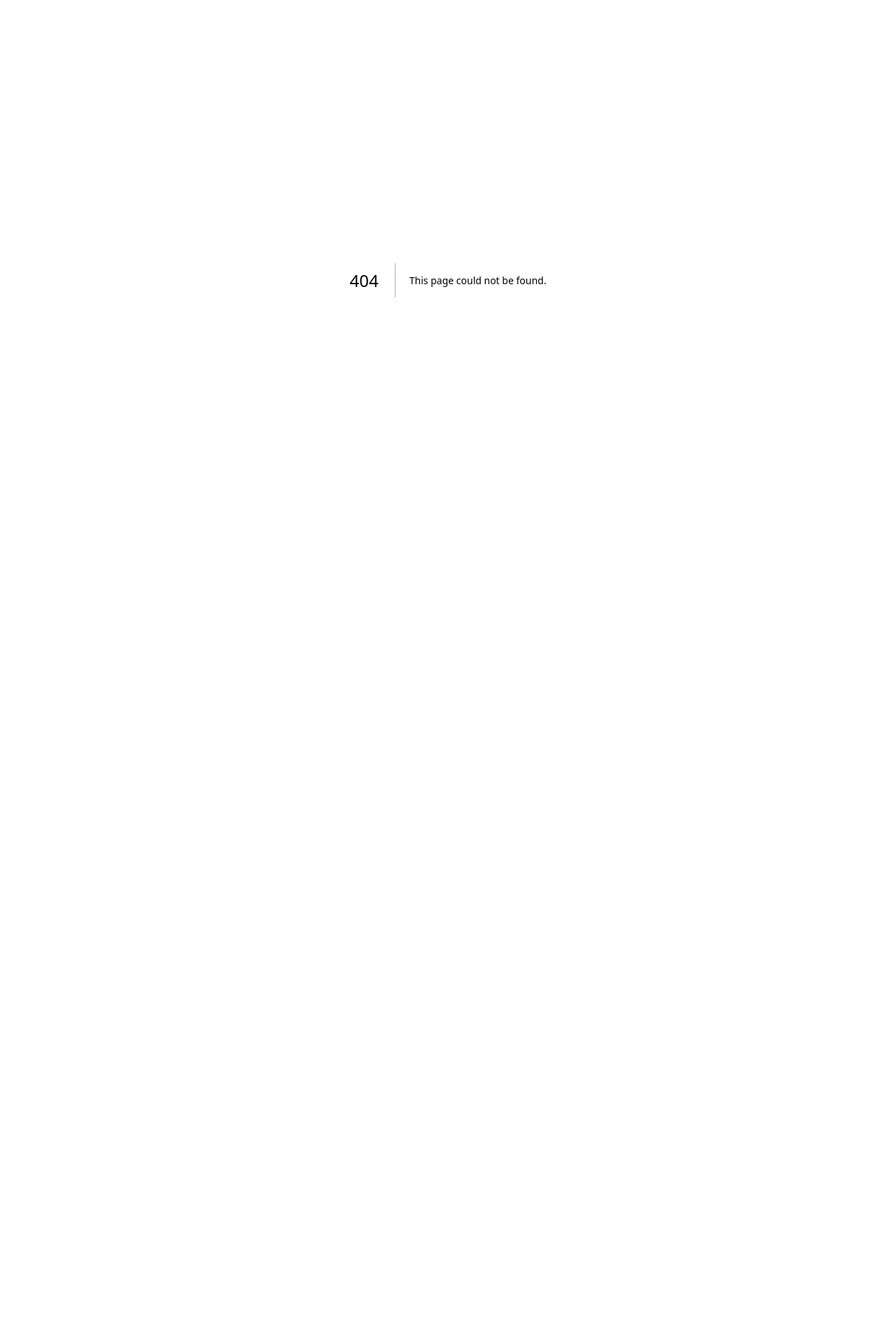
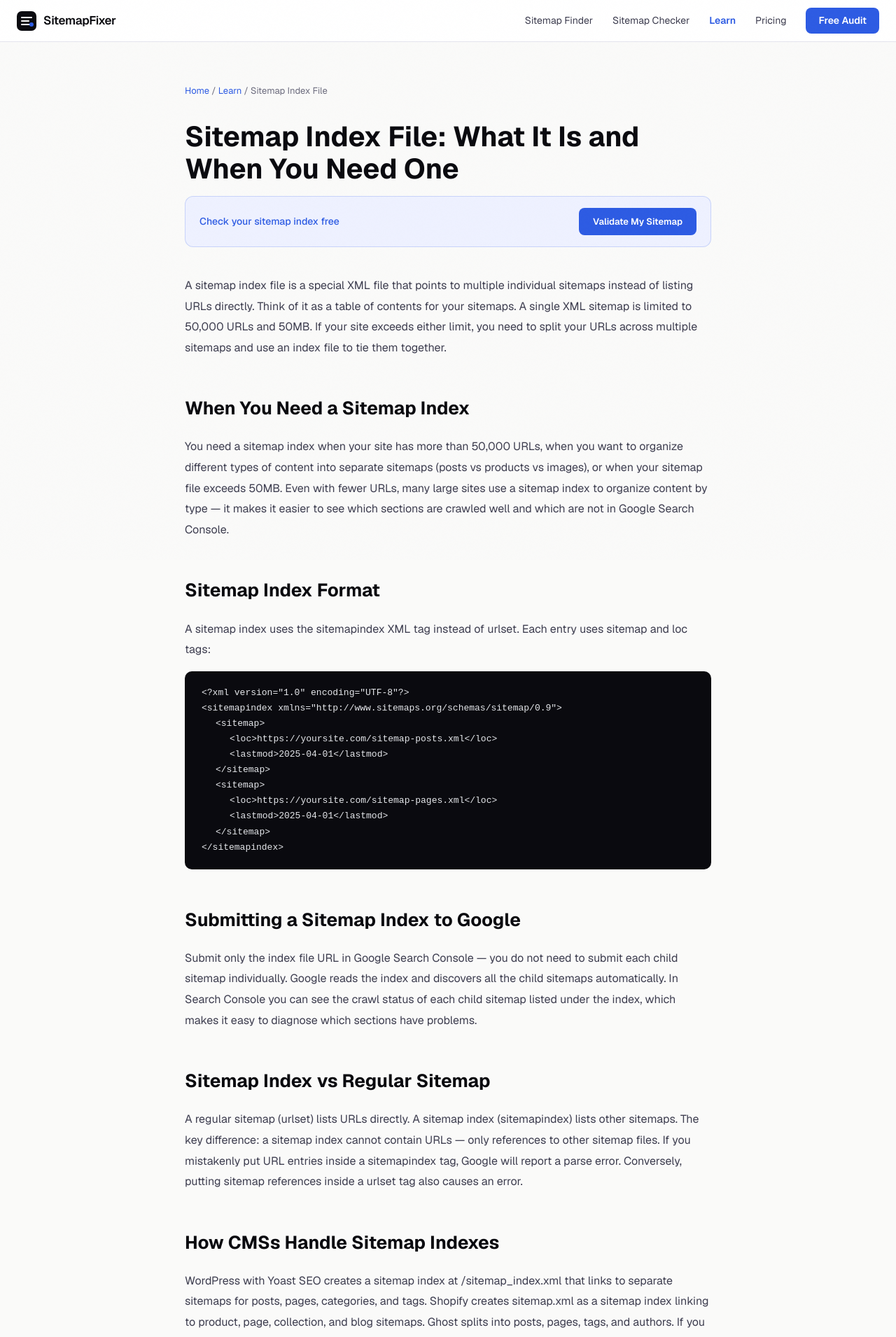
Before and after one commit to Watermelon-Coctail-Bar/sitemap-fixer, a Next.js app: page /learn/sitemap-index-file in a window 1280 px wide. Before the commit this address had no page. Shown: the top 1910 px of the page at 70% size. Before the commit the page ends 800 px from the top, so only its background shows below. Built offline with nearby package versions, Linux system fonts and the light colour scheme.

Commit message:
Create page.tsx

```diff
--- /dev/null
+++ b/src/app/learn/sitemap-index-file/page.tsx
@@ -0,0 +1,58 @@
+import type { Metadata } from 'next';
+export const metadata: Metadata = {
+  title: 'Sitemap Index File: What It Is and When You Need One | SitemapFixer',
+  description: "A sitemap index file points to multiple individual sitemaps. Learn when you need one, how to create it, and how it differs from a regular sitemap.",
+  alternates: { canonical: 'https://sitemapfixer.com/learn/sitemap-index-file' },
+};
+export default function Page() {
+  return (
+    <div style={{ maxWidth: 800, margin: '0 auto', padding: '60px 24px' }}>
+      <nav style={{ fontSize: 13, color: '#6b6b7d', marginBottom: 32 }}>
+        <a href="/" style={{ color: '#2d5be3', textDecoration: 'none' }}>Home</a>{' / '}
+        <a href="/learn" style={{ color: '#2d5be3', textDecoration: 'none' }}>Learn</a>{' / '}
+        <span>Sitemap Index File</span>
+      </nav>
+      <h1 style={{ fontSize: 40, fontWeight: 700, color: '#0a0a0f', marginBottom: 16, lineHeight: 1.15 }}>Sitemap Index File: What It Is and When You Need One</h1>
+      <div style={{ background: '#eef1ff', border: '1px solid rgba(45,91,227,0.2)', borderRadius: 12, padding: '16px 20px', marginBottom: 40, display: 'flex', alignItems: 'center', justifyContent: 'space-between', gap: 16 }}>
+        <span style={{ fontSize: 14, color: '#2d5be3', fontWeight: 500 }}>Check your sitemap index free</span>
+        <a href="/" style={{ background: '#2d5be3', color: 'white', padding: '10px 20px', borderRadius: 8, textDecoration: 'none', fontWeight: 600, fontSize: 13 }}>Validate My Sitemap</a>
+      </div>
+      <div style={{ fontSize: 16, color: '#3d3d4f', lineHeight: 1.85 }}>
+        <p style={{ marginBottom: 24 }}>A sitemap index file is a special XML file that points to multiple individual sitemaps instead of listing URLs directly. Think of it as a table of contents for your sitemaps. A single XML sitemap is limited to 50,000 URLs and 50MB. If your site exceeds either limit, you need to split your URLs across multiple sitemaps and use an index file to tie them together.</p>
+
+        <h2 style={{ fontSize: 26, fontWeight: 700, color: '#0a0a0f', marginTop: 48, marginBottom: 16 }}>When You Need a Sitemap Index</h2>
+        <p style={{ marginBottom: 24 }}>You need a sitemap index when your site has more than 50,000 URLs, when you want to organize different types of content into separate sitemaps (posts vs products vs images), or when your sitemap file exceeds 50MB. Even with fewer URLs, many large sites use a sitemap index to organize content by type — it makes it easier to see which sections are crawled well and which are not in Google Search Console.</p>
+
+        <h2 style={{ fontSize: 26, fontWeight: 700, color: '#0a0a0f', marginTop: 48, marginBottom: 16 }}>Sitemap Index Format</h2>
+        <p style={{ marginBottom: 16 }}>A sitemap index uses the sitemapindex XML tag instead of urlset. Each entry uses sitemap and loc tags:</p>
+        <div style={{ background: '#0a0a0f', borderRadius: 10, padding: '20px 24px', marginBottom: 24, fontFamily: 'monospace', fontSize: 13, color: '#e5e7eb', lineHeight: 1.7, overflowX: 'auto' }}>
+          <div>{'<?xml version="1.0" encoding="UTF-8"?>'}</div>
+          <div>{'<sitemapindex xmlns="http://www.sitemaps.org/schemas/sitemap/0.9">'}</div>
+          <div style={{ paddingLeft: 20 }}>{'<sitemap>'}</div>
+          <div style={{ paddingLeft: 40 }}>{'<loc>https://yoursite.com/sitemap-posts.xml</loc>'}</div>
+          <div style={{ paddingLeft: 40 }}>{'<lastmod>2025-04-01</lastmod>'}</div>
+          <div style={{ paddingLeft: 20 }}>{'</sitemap>'}</div>
+          <div style={{ paddingLeft: 20 }}>{'<sitemap>'}</div>
+          <div style={{ paddingLeft: 40 }}>{'<loc>https://yoursite.com/sitemap-pages.xml</loc>'}</div>
+          <div style={{ paddingLeft: 40 }}>{'<lastmod>2025-04-01</lastmod>'}</div>
+          <div style={{ paddingLeft: 20 }}>{'</sitemap>'}</div>
+          <div>{'</sitemapindex>'}</div>
+        </div>
+
+        <h2 style={{ fontSize: 26, fontWeight: 700, color: '#0a0a0f', marginTop: 48, marginBottom: 16 }}>Submitting a Sitemap Index to Google</h2>
+        <p style={{ marginBottom: 24 }}>Submit only the index file URL in Google Search Console — you do not need to submit each child sitemap individually. Google reads the index and discovers all the child sitemaps automatically. In Search Console you can see the crawl status of each child sitemap listed under the index, which makes it easy to diagnose which sections have problems.</p>
+
+        <h2 style={{ fontSize: 26, fontWeight: 700, color: '#0a0a0f', marginTop: 48, marginBottom: 16 }}>Sitemap Index vs Regular Sitemap</h2>
+        <p style={{ marginBottom: 24 }}>A regular sitemap (urlset) lists URLs directly. A sitemap index (sitemapindex) lists other sitemaps. The key difference: a sitemap index cannot contain URLs — only references to other sitemap files. If you mistakenly put URL entries inside a sitemapindex tag, Google will report a parse error. Conversely, putting sitemap references inside a urlset tag also causes an error.</p>
+
+        <h2 style={{ fontSize: 26, fontWeight: 700, color: '#0a0a0f', marginTop: 48, marginBottom: 16 }}>How CMSs Handle Sitemap Indexes</h2>
+        <p style={{ marginBottom: 24 }}>WordPress with Yoast SEO creates a sitemap index at /sitemap_index.xml that links to separate sitemaps for posts, pages, categories, and tags. Shopify creates sitemap.xml as a sitemap index linking to product, page, collection, and blog sitemaps. Ghost splits into posts, pages, tags, and authors. If you are building a custom site, generate the index file automatically on deploy or on a schedule, updating the lastmod date each time a child sitemap changes.</p>
+      </div>
+      <div style={{ background: '#0a0a0f', borderRadius: 12, padding: '32px', textAlign: 'center', marginTop: 56 }}>
+        <div style={{ fontSize: 20, fontWeight: 700, color: 'white', marginBottom: 8 }}>Validate your sitemap index</div>
+        <div style={{ color: '#9999aa', marginBottom: 20, fontSize: 14 }}>Free — checks the index and all child sitemaps</div>
+        <a href="/" style={{ background: 'white', color: '#0a0a0f', padding: '14px 28px', borderRadius: 8, textDecoration: 'none', fontWeight: 700 }}>Check My Sitemap Free</a>
+      </div>
+    </div>
+  );
+}
```
